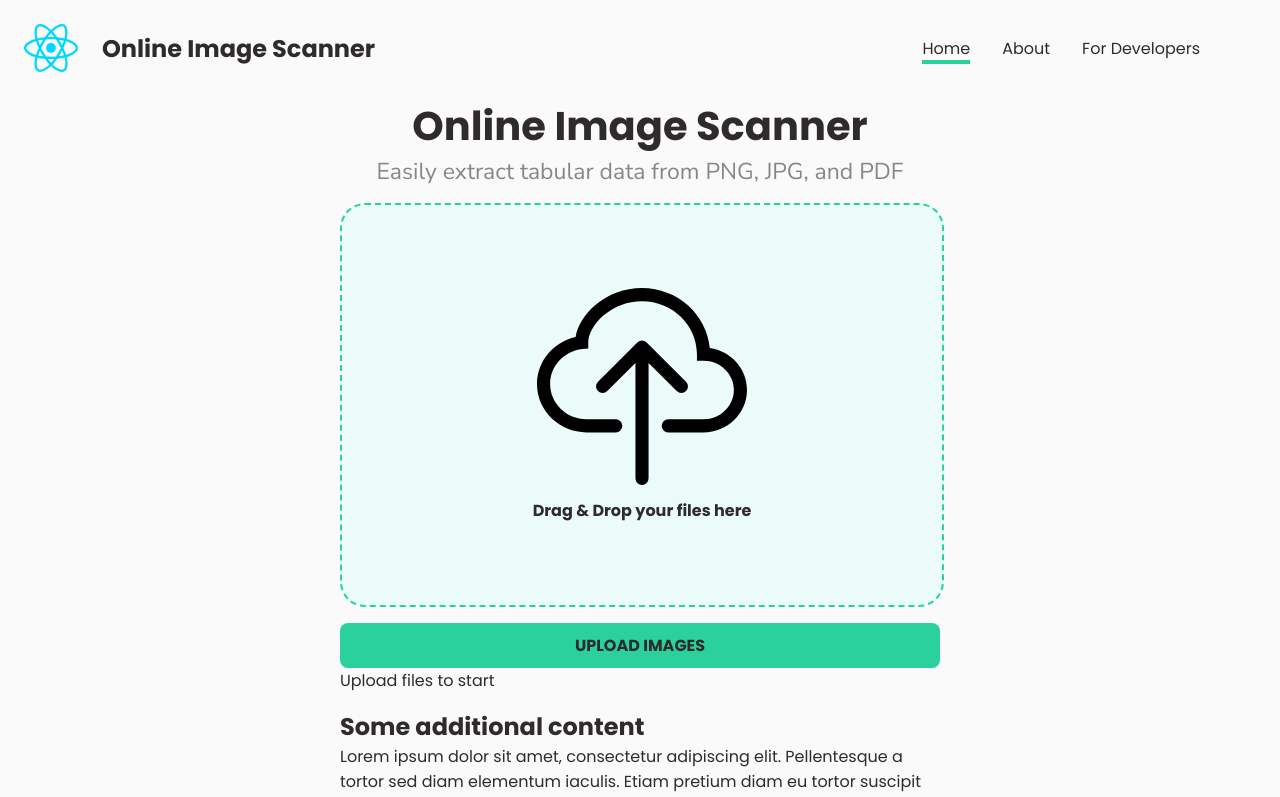
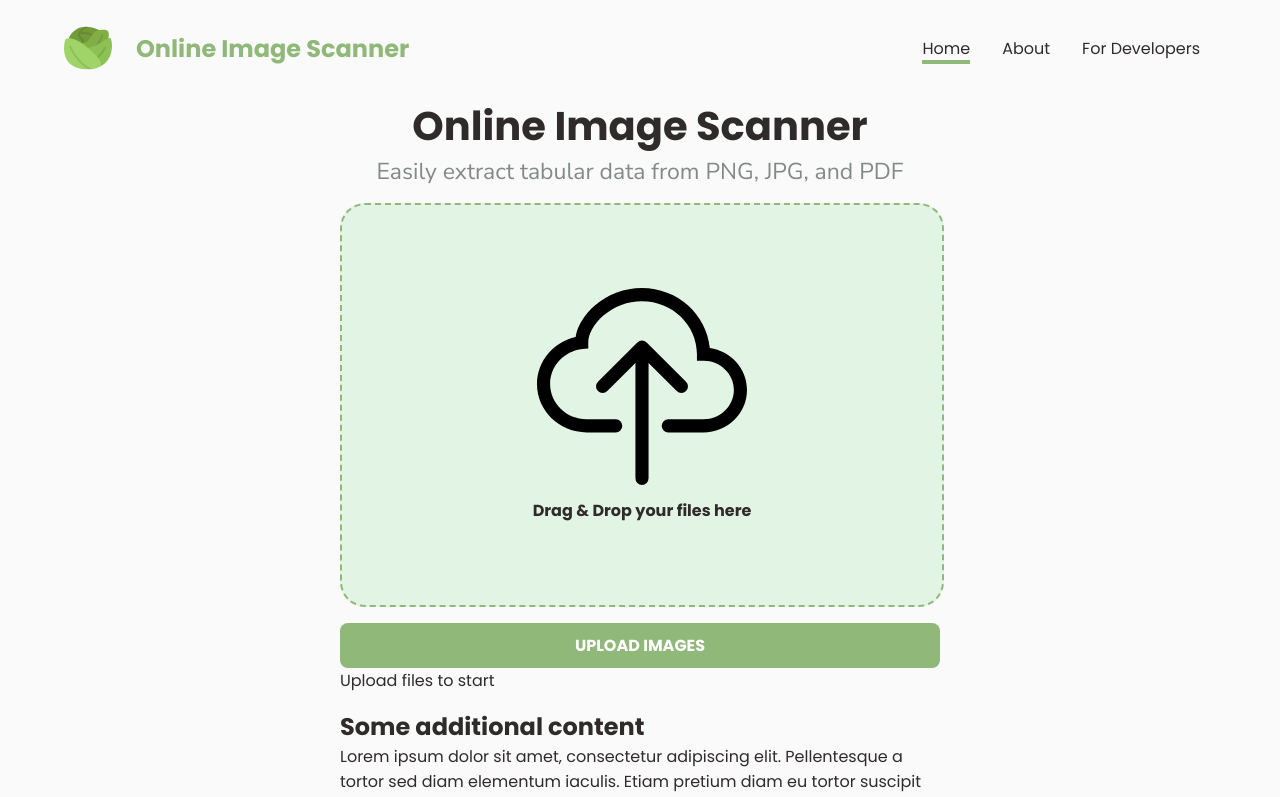
Before and after one commit to KohHaruki/SummerHack2023, a React (Vite) app in the folder client/: page / in a window 1280 px wide. Shown: the top 797 px of the page. Built offline with nearby package versions, Linux system fonts and the light colour scheme.

Commit message:
Changed logo and theme color

```diff
--- a/client/src/App.css
+++ b/client/src/App.css
@@ -52,7 +52,7 @@
 
 .footer {
   text-align: center;
-  background-color: grey;
+  background-color: #8fb879;
   color: white;
   width: 100%;
   padding: 1rem 0;
--- a/client/src/components/DragDropFileUploader.css
+++ b/client/src/components/DragDropFileUploader.css
@@ -11,13 +11,13 @@
     position: relative;
     width: 100%;
     height: 400px;
-    border: 2px dashed #2ad19c;
+    border: 2px dashed #8fb879;
     border-radius: 25px;
     display: flex;
     flex-direction: column;
     align-items: center;
     justify-content: center;
-    background-color: #ebfbfa;
+    background-color: #e2f4e4;
     margin: 1rem auto;
 }
 
@@ -51,8 +51,13 @@
     font-size: 1rem;
     text-transform: uppercase;
     padding: 10px;
-    background-color: #2ad19c;
+    color: #FFF;
+    background-color: #8fb879;
     border-radius: 8px;
     cursor: pointer;
     border: 0;
 }
+
+.upload-button:hover {
+    opacity: 0.8;
+}
--- a/client/src/layouts/Header.css
+++ b/client/src/layouts/Header.css
@@ -10,6 +10,7 @@ header {
 .logo {
   height: 3em;
   padding: 1.5em;
+  padding-left: 4rem;
 }
 
 .nav {
@@ -17,6 +18,10 @@ header {
     justify-content: space-between;
     align-items: center;
     margin: auto;
+}
+
+.nav h1 {
+  color: #8fb879;
 }
 
 .nav ul {
@@ -38,7 +43,7 @@ header {
   position: absolute;
   width: 100%;
   height: 0.25rem;
-  background: #2ad19c;
+  background: #8fb879;
   left: 0;
   bottom: 0;
   transform: scale(0,1);
--- a/client/src/layouts/Header.tsx
+++ b/client/src/layouts/Header.tsx
@@ -1,5 +1,5 @@
 import { NavLink } from 'react-router-dom'
-import logo from '../assets/react.svg'
+import logo from '../assets/cabbage.svg'
 import './Header.css'
 
 const Header = () => {
```
Also changed, not shown: client/src/assets/cabbage.svg (added).
